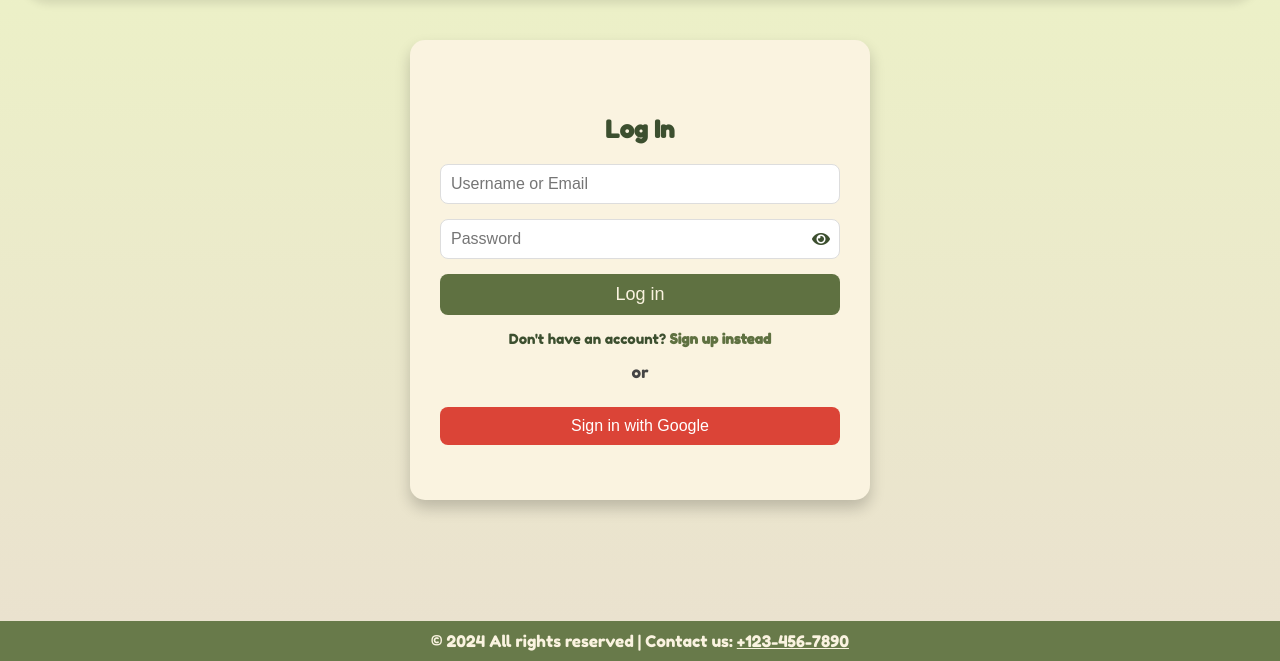
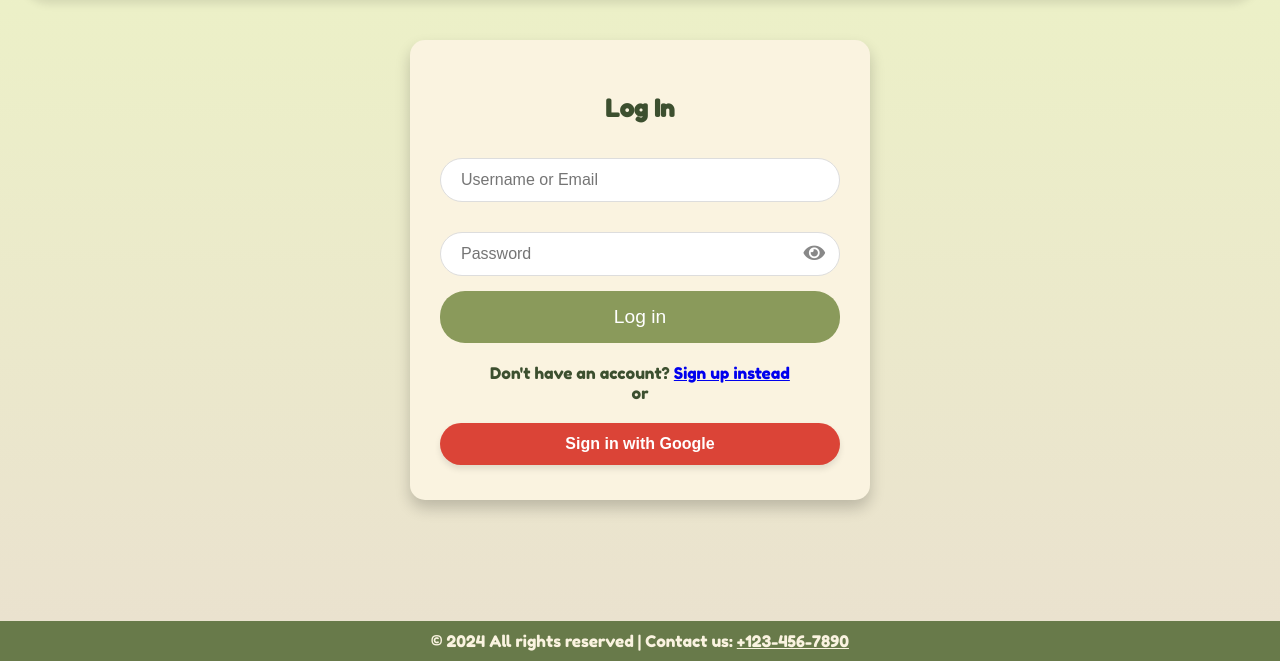
Before and after one commit to erinnasalihu/WebEngineeringProject, a PHP site: page /login.html in a window 1280 px wide. Shown: the part 139-800 px from the top of the page. Run offline with PHP 8.4, Linux system fonts and the light colour scheme; some libraries are stand-ins or nearby versions; grey boxes are pictures that could not be loaded.

Commit message:
Bugged LogIn PreFinished

```diff
--- a/LogIn/login.css
+++ b/LogIn/login.css
@@ -7,7 +7,7 @@ body, h1, h2, p, a, input, button {
 body {
     position: relative;
     font-family: 'Fredoka One', cursive;
-    background: linear-gradient(to bottom, #e7f0b5c5, #EAE1CF); /* Retain the existing gradient */
+    background: linear-gradient(to bottom, #e7f0b5c5, #EAE1CF);
     color: #3C4F2F;
     margin: 0;
     min-height: 100vh;
@@ -24,7 +24,7 @@ header {
     justify-content: space-between;
     align-items: center;
     background-color: #5f7141;
-    border-style:inset;
+    border-style: inset;
     border-top-color: #A7B98A;
     border-bottom-color: #444;
     border-right: #A7B98A;
@@ -138,7 +138,6 @@ header {
     font-size: 22px;
 }
 
-
 .search-icon img {
     width: 100%;
     height: 100%;
@@ -180,7 +179,7 @@ header {
 
 .profile-menu {
     display: none;
-    position:fixed;
+    position: fixed;
     background-color: #3C4F2F;
     right: 0;
     top: 50px;
@@ -197,7 +196,6 @@ header {
     display: block;
     text-align: center;
     font-size: 16px;
-
 }
 
 .profile-menu.active {
@@ -206,7 +204,7 @@ header {
 
 .profile-menu a:hover {
     background-color: #d2deb8;
-    border-radius:inherit;
+    border-radius: inherit;
 }
 
 @media (max-width: 768px) {
@@ -229,7 +227,12 @@ header {
     text-align: center;
     min-height: 50vh;
     max-height: 50vh;
+    animation: popUp 0.5s ease-out;
+}
 
+@keyframes popUp {
+    from { transform: scale(0.8); opacity: 0; }
+    to { transform: scale(1); opacity: 1; }
 }
 
 .login-container h2 {
@@ -240,97 +243,95 @@ header {
 
 .login-container input {
     width: 100%;
-    padding: 10px;
-    margin-bottom: 15px;
+    padding: 12px 20px;
+    margin: 15px 0;
     border: 1px solid #ddd;
-    border-radius: 8px;
-    font-size: 16px;
+    border-radius: 25px;
+    font-size: 1rem;
+    background: #fff;
+    transition: border-color 0.3s ease, box-shadow 0.3s ease;
+}
+
+input:focus {
+    border-color: #8a9a5b;
+    box-shadow: 0 0 10px rgba(138, 154, 91, 0.3);
+    outline: none;
 }
 
 .password-container {
-    display: flex;
-    align-items: center;
     position: relative;
-    z-index: 1;
-}
-
-.password-container input {
-    flex: 1;
 }
 
 .password-container button {
     position: absolute;
-    right: 10px;
-    top: 12px;
+    top: 50%;
+    right: 15px;
+    transform: translateY(-50%);
+    border: none;
     background: none;
-    border: none;
     cursor: pointer;
-    color: #3C4F2F;
-    font-size: 16px;
+    color: #888;
+    font-size: 1.2rem;
+    transition: color 0.3s ease;
+}
+
+.password-container button:hover {
+    color: #8a9a5b;
 }
 
 .login-button {
     width: 100%;
-    padding: 10px;
+    padding: 15px;
+    background: #8a9a5b;
+    color: #fff;
     border: none;
-    border-radius: 8px;
-    background-color: #5f7141;
-    color: #FAF3E0;
-    font-size: 18px;
+    border-radius: 25px;
+    font-size: 1.2rem;
     cursor: pointer;
-    transition: background-color 0.3s;
+    transition: background 0.3s ease, transform 0.3s ease;
 }
 
 .login-button:hover {
-    background: linear-gradient(to right, #556B2F, #6D8F45);
-    transform: translateY(-2px);
+    background: #748b4a;
+    transform: scale(1.05);
+}
+
+.login-button:active {
+    transform: scale(0.95);
 }
 
 
-.login-container p {
-    margin-top: 15px;
-    font-size: 14px;
+
+@media (max-width: 768px) {
+    .navbar {
+        display: none;
+        flex-direction: column;
+        align-items: center;
     }
 
-.login-container a {
-    text-decoration: none;
-    color: #5f7141;
-    font-weight: bold;
+    .navbar.active {
+        display: flex;
     }
 
-.login-container a:hover {
-    color: #3C4F2F;
+    .search-container {
+        display: none;
+    }
 }
 
-.divider {
-    margin: 15px 0;
-    display: flex;
-    align-items: center;
-    justify-content: center;
-    color: #444;
+@media (max-width: 480px) {
+    .login-container {
+        padding: 20px;
     }
 
-.divider span {
-    background: #FAF3E0;
-    padding: 0 10px;
+    .login-container h2 {
+        font-size: 20px;
     }
 
-#googleSignInBtn {
-    width: 100%;
-    padding: 10px;
-    border: none;
-    border-radius: 8px;
-    background-color: #DB4437;
-    color: white;
+    .header-left .navbar {
         font-size: 16px;
-    cursor: pointer;
-    margin-top: 10px;
-    transition: background-color 0.3s;
+    }
 }
 
-#googleSignInBtn:hover {
-    background-color: #C33B2D;
-}
 
 footer {
     margin-top: auto;
@@ -350,9 +351,8 @@ footer {
 }
 
 footer a[href^="tel:"] {
-    color: inherit ;
+    color: inherit;
 }
-
 
 footer a[href^="tel:"]:hover {
     color:#444;
@@ -388,7 +388,7 @@ footer a[href^="tel:"]:hover {
     }
 
     .header-left .navbar {
-        font-size: 16px; ;
+        font-size: 16px;
     }
 }
 
@@ -409,3 +409,40 @@ footer a[href^="tel:"]:hover {
         display: flex;
     }
 }
+
+#googleSignInBtn {
+    width: 100%;
+    padding: 12px;
+    border: none;
+    border-radius: 25px;
+    background-color: #DB4437;
+    color: white;
+    font-size: 16px;
+    font-weight: bold;
+    cursor: pointer;
+    transition: background-color 0.3s, transform 0.3s;
+    display: flex;
+    justify-content: center;
+    align-items: center;
+    box-shadow: 0 4px 6px rgba(0, 0, 0, 0.1);
+}
+
+#googleSignInBtn:hover {
+    background-color: #C33B2D;
+    transform: translateY(-2px);
+}
+
+#googleSignInBtn:active {
+    transform: translateY(2px);
+}
+
+#googleSignInBtn img {
+    width: 20px;
+    height: 20px;
+    margin-right: 10px;
+    object-fit: contain;
+}
+
+#googleSignInBtn .text {
+    font-size: 16px;
+}
--- a/LogIn/login.html
+++ b/LogIn/login.html
@@ -60,10 +60,13 @@
         </div>
 
         <button type="submit" class="login-button">Log in</button>
+        <br><br>
         </form>
         <p>Don't have an account? <a href="/SignUp/signup.html">Sign up instead</a></p>
         <div class="divider">
+
             <span>or</span>
+            <br><br>
         </div>
         <button id="googleSignInBtn">Sign in with Google</button>
 
```
Lines whose indentation alone changed are shown as unchanged.
